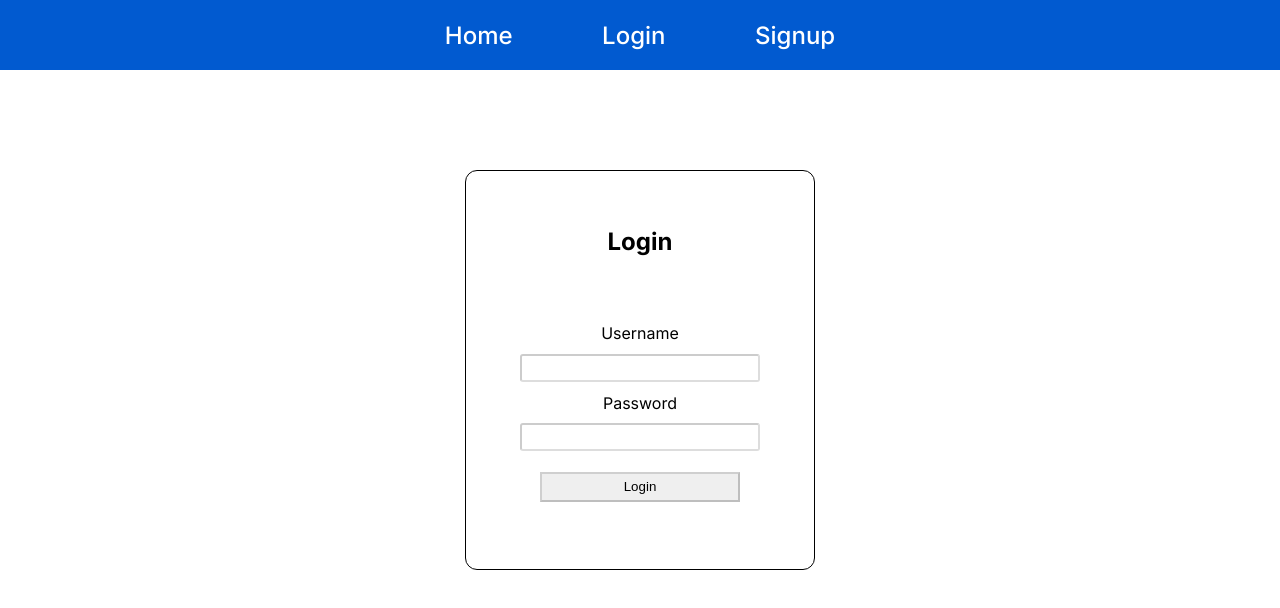
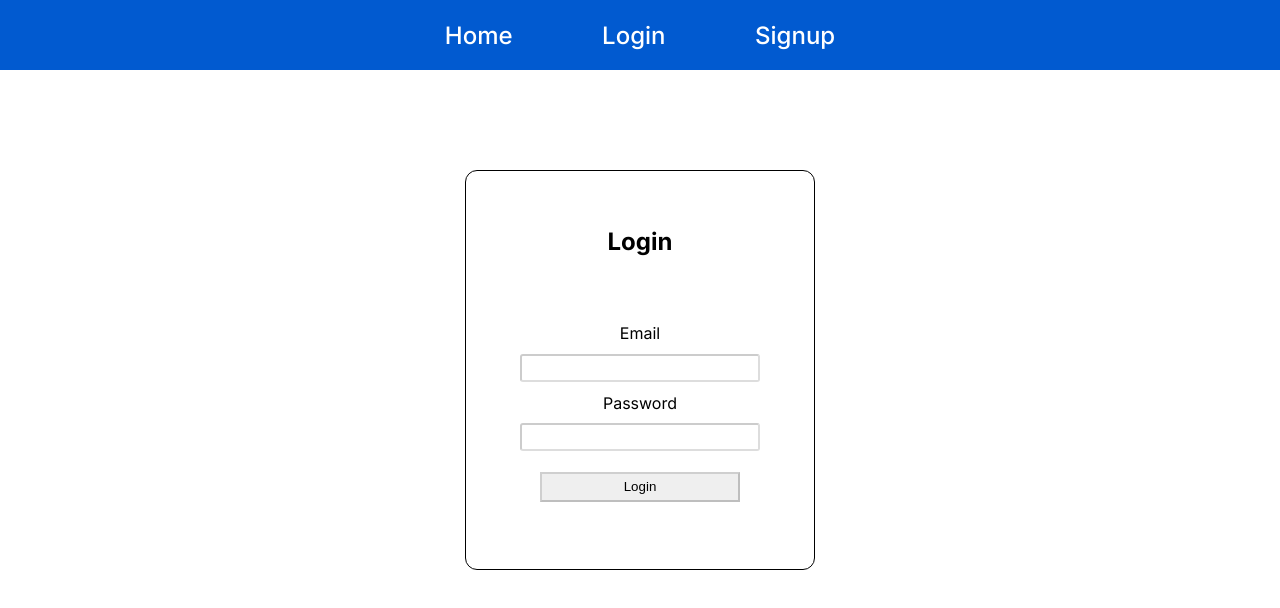
Before and after one commit to qazx960/user-signup-login, a React (Create React App) app: page /login in a window 1280 px wide. Shown: the top 608 px of the page. Built offline with nearby package versions, Linux system fonts and the light colour scheme; no server answers.

Commit message:
Login Success, add token to local storage

```diff
--- a/src/App.js
+++ b/src/App.js
@@ -6,21 +6,15 @@ import axios from "axios";
 import { useState, useEffect } from "react";
 
 function App() {
-  const [user, setUser] = useState([])
+  const [login, setLogin] = useState([])
 
-  useEffect(() => {
-    axios.get(' https://api.escuelajs.co/api/v1/users')
-    .then((data) => {
-      console.log(data.data)
-      setUser(data.data)
-    })
-  },[])
+
 
   return (
     <BrowserRouter>
       <Header />
       <Routes>
-        <Route path="/login" element={<Login user={user} />} />
+        <Route path="/login" element={<Login />} />
         <Route path="/signup" element={<Signup />} />
       </Routes>
     </BrowserRouter>
--- a/src/pages/Login.jsx
+++ b/src/pages/Login.jsx
@@ -1,20 +1,75 @@
-import React from "react";
+import axios from "axios";
+import React, { useState } from "react";
 import { styled } from "styled-components";
 
+export const Login = ({ login }) => {
+  const [email, setEmail] = useState("");
+  const [password, setPassword] = useState("");
+  const [navigate, setNavigate] = useState(false);
+
+  const LOGIN_URL = "https://api.escuelajs.co/api/v1/auth/login";
+
+  // "email": "john@mail.com",
+  // "password": "changeme"
+
+  const handleSubmit = (e) => {
+    e.preventDefault();
+
+    const requestOptions = {
+      method: "POST",
+      headers: { "Content-Type": "application/json" },
+      body: JSON.stringify({
+        email: email,
+        password: password,
+      }),
+    };
+
+    fetch(LOGIN_URL, requestOptions)
+      .then((response) => {
+        if (response.status === 200) {
+          // Alert "LOGIN SUCCESS"
+          alert("Login Success");
+        } else if (response.status === 401) {
+          // Alert "No matching user found"
+          alert("No matching user found");
+        } else if (response.status === 400) {
+          alert("Wrong details");
+        }
+
+        return response.json();
+      })
+      .then((data) => {
+        setEmail("");
+        setPassword("");
+        console.log(data);
+        const access = data.access_token;
+        const refresh = data.refresh_token;
+        localStorage.setItem("accessToken", access);
+        localStorage.setItem("refreshToken", refresh);
+      });
 
 
-
-export const Login = ({user}) => {
+  };
 
   return (
     <LoginContainer>
       <h1>Login</h1>
-      <Form>
-        <label htmlFor="username">Username</label>
-        <Input type="text" id="username" />
+      <Form onSubmit={handleSubmit}>
+        <label htmlFor="email">Email</label>
+        <Input
+          type="email"
+          id="email"
+          value={email}
+          onChange={(e) => setEmail(e.target.value)}
+        />
         <label htmlFor="password">Password</label>
-        <Input type="password" id="password" />
-        <Button >Login</Button>
+        <Input
+          type="password"
+          id="password"
+          value={password}
+          onChange={(e) => setPassword(e.target.value)}
+        />
+        <Button>Login</Button>
       </Form>
     </LoginContainer>
   );
```
